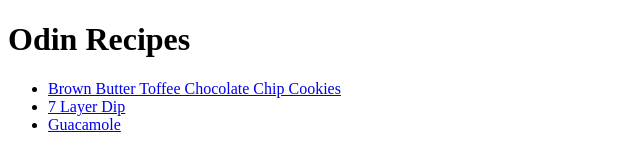
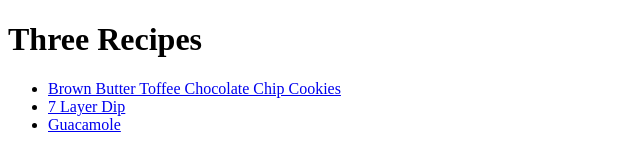
Before and after one commit to wiseowl93/odin-recipes, a plain HTML site: page index.html in a window 1280 px wide. Shown: the whole page, without its empty margins (0-640 px from the left). Drawn offline with Linux system fonts and the light colour scheme.

Commit message:
Edit index printed title

```diff
--- a/index.html
+++ b/index.html
@@ -7,7 +7,7 @@
     </head>
 
     <body>
-        <h1>Odin Recipes</h1>
+        <h1>Three Recipes</h1>
         <p><ul>
             <li><a href="recipes/cookies.html">Brown Butter Toffee Chocolate Chip Cookies</a></li>
             <li><a href="recipes/dip.html">7 Layer Dip</a></li>
```
